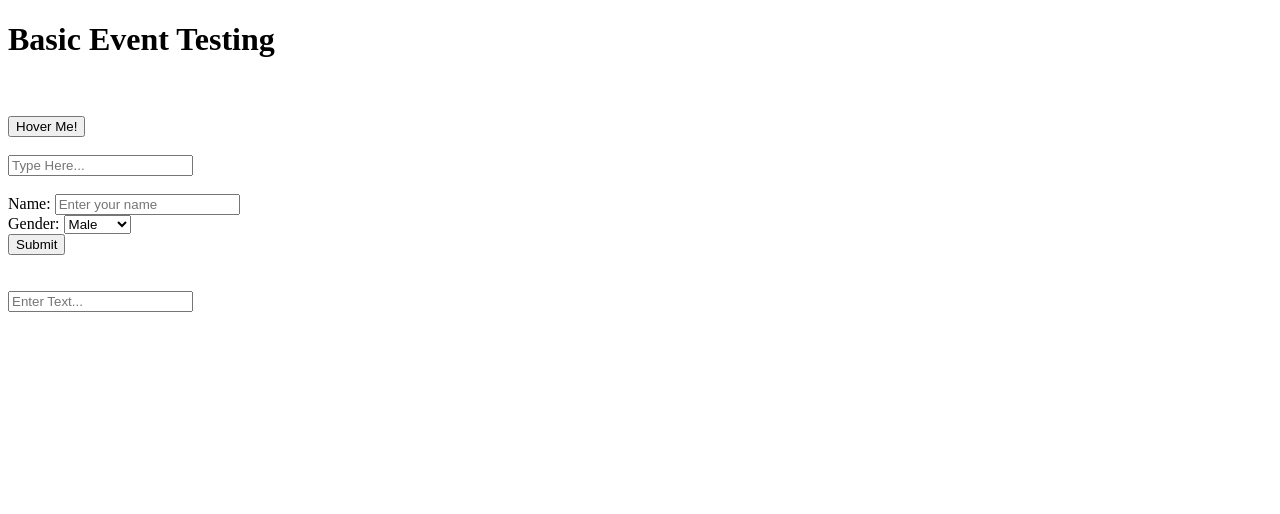
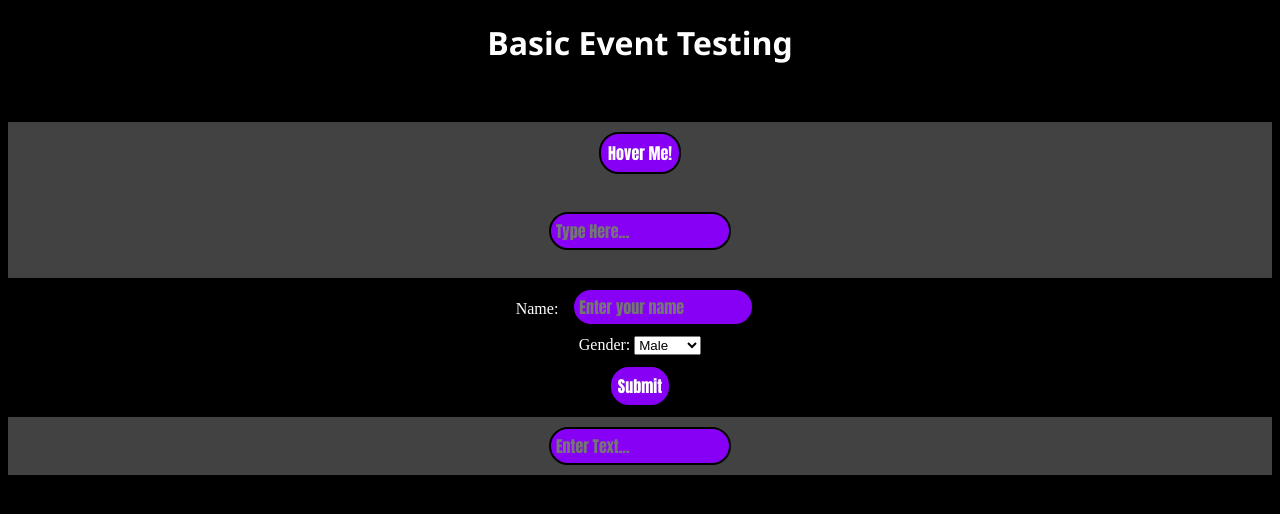
Before and after one commit to dustingreville/javascript-lab7, a plain HTML site: page index.html in a window 1280 px wide. Drawn offline with Linux system fonts and the light colour scheme.

Commit message:
Adjsuted styling to better outline sections

```diff
--- a/index.html
+++ b/index.html
@@ -5,15 +5,17 @@
     <meta charset="UTF-8">
     <meta name="viewport" content="width=device-width, initial-scale=1.0">
     <title>Document</title>
-    <link rel="stylesheet" href="styles.css">
+    <link rel="stylesheet" href="style.css">
 </head>
 
 <body>
     <h1>Basic Event Testing</h1><br><br>
 
+    <section>
     <button id="hover-btn">Hover Me!</button><br><br>
 
     <input type="text" id="keyboard-event" placeholder="Type Here..."><br><br>
+    </section>
 
     <form id="form">
         <label for="name">Name:</label>
@@ -27,10 +29,11 @@
         </select><br>
 
         <button type="submit">Submit</button>
-    </form><br><br>
+    </form>
 
+<section>
     <input type="text" id="focus" placeholder="Enter Text...">
-
+</section>
 </body>
 
 </html>
--- a/style.css
+++ b/style.css
@@ -1,10 +1,44 @@
 :root {
 --main-color : black;
-    --secondary-color : rgb(92, 5, 206);
+    --secondary-color : rgb(135, 0, 245);
     --third-color : rgb(66, 66, 66);
 --font-size-large : 60px;
 }
 
 body {
     background-color: var(--main-color);
+    color: white;
+    text-align: center;
 }
+h1 {
+    text-align: center;
+    font-family: 'Segoe UI', Tahoma, Geneva, Verdana, sans-serif;
+}
+
+button{
+    color: white;
+    background-color: var(--secondary-color);
+    border: 2px solid black;
+    cursor: pointer;
+    border-radius: 20px;
+    padding: 7px;
+    margin: 10px;
+    font-size: medium;
+    font-family: Impact, Haettenschweiler, 'Arial Narrow Bold', sans-serif;
+}
+
+input {
+
+    border: 2px solid black;
+    border-radius: 20px;
+    margin: 10px;
+    padding: 5px;
+    background-color: var(--secondary-color);
+    color:white;
+    font-family: Impact, Haettenschweiler, 'Arial Narrow Bold', sans-serif;
+    font-size: medium;
+}
+
+section {
+    background-color: var(--third-color);
+}
```
